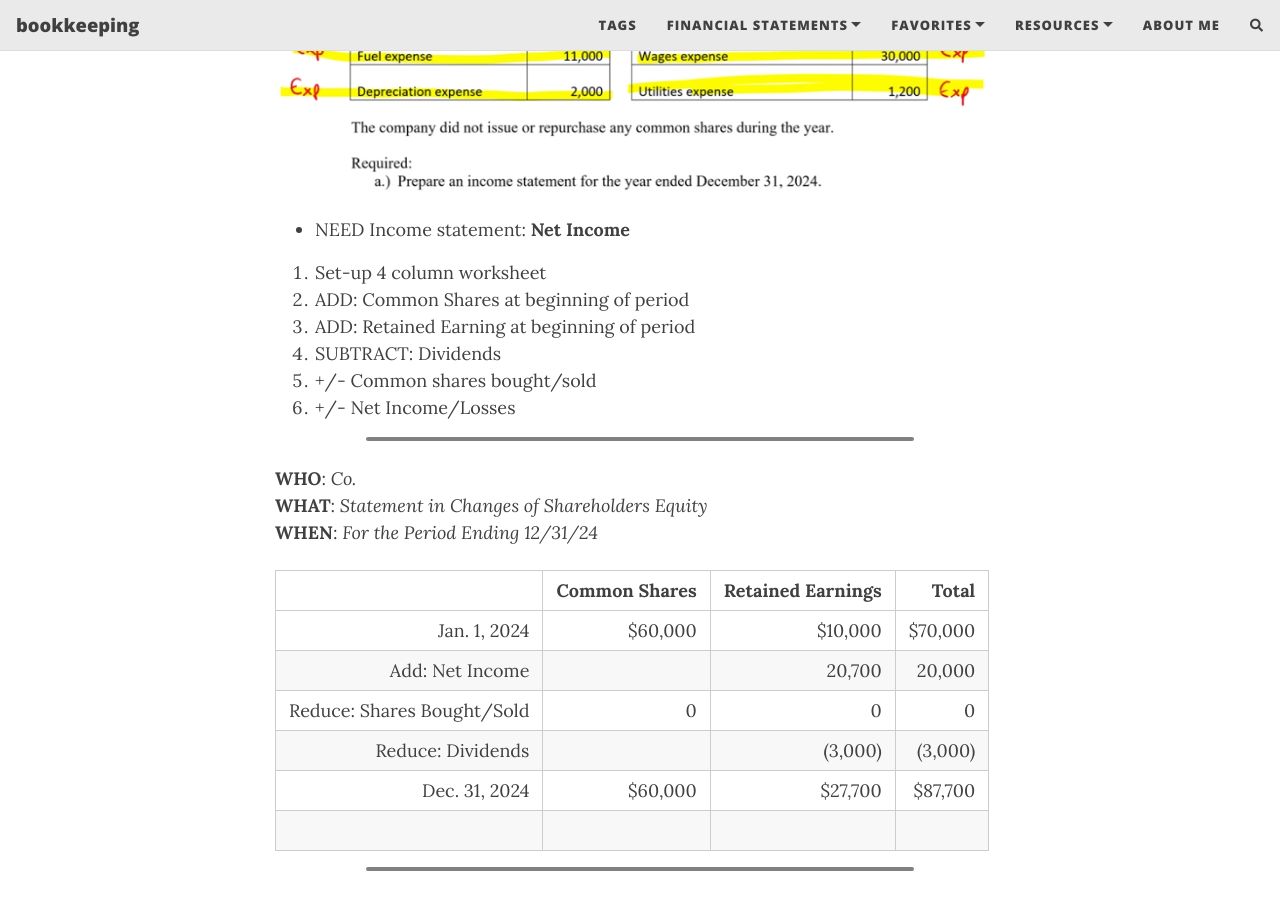
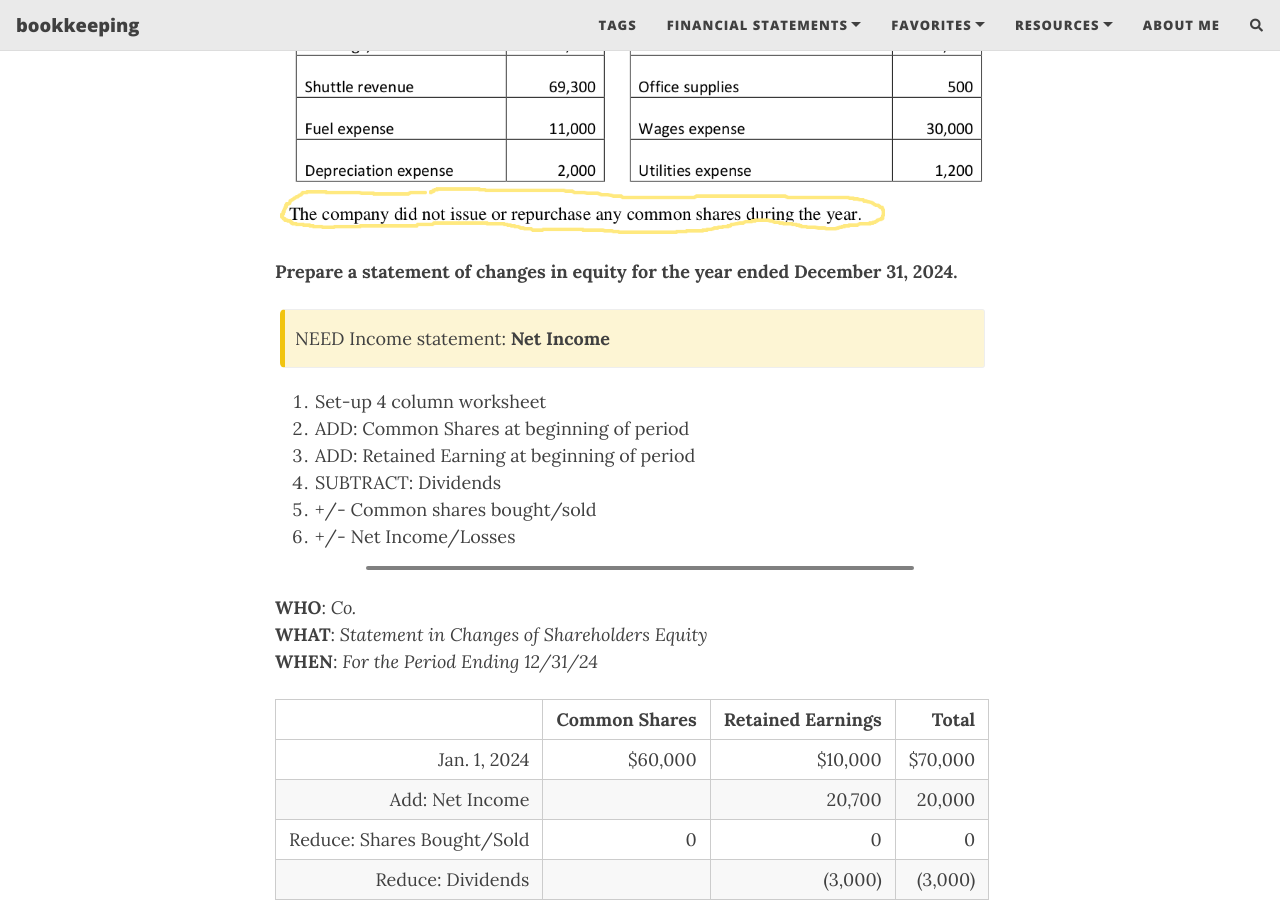
Before and after one commit to mcc-us/mcc-us.github.io.bkup, a Jekyll site: the page built from _posts/2024-01-17-changes-in-equity.md, in a window 1280 px wide and 900 px high, scrolled down 613 px. Built offline with Jekyll 4.4.1, drawn with Linux system fonts in a browser that asks for light colours; nearby versions of some CDN libraries; comment, search, counter and statistics services are not loaded.

Commit message:
mod changes in equity post with pic

```diff
--- a/_posts/2024-01-17-changes-in-equity.md
+++ b/_posts/2024-01-17-changes-in-equity.md
@@ -6,9 +6,12 @@ tags: reporting
 
 The **Changes in Equity Statement** is needed for **Total Equity in Balance Sheet**.
 
-![Example Income Statement](/assets/tony-bell/prepare-income-statement.png)
+![Example Income Statement](/assets/tony-bell/equity.numbers.png)
 
-- NEED Income statement: **Net Income**
+**Prepare a statement of changes in equity for the year ended December 31, 2024.**
+
+{: .box-warning}
+NEED Income statement: **Net Income**
 
 1. Set-up 4 column worksheet
 2. ADD: Common Shares at beginning of period
```
Also changed, not shown: assets/tony-bell/equity.numbers.png (added).
